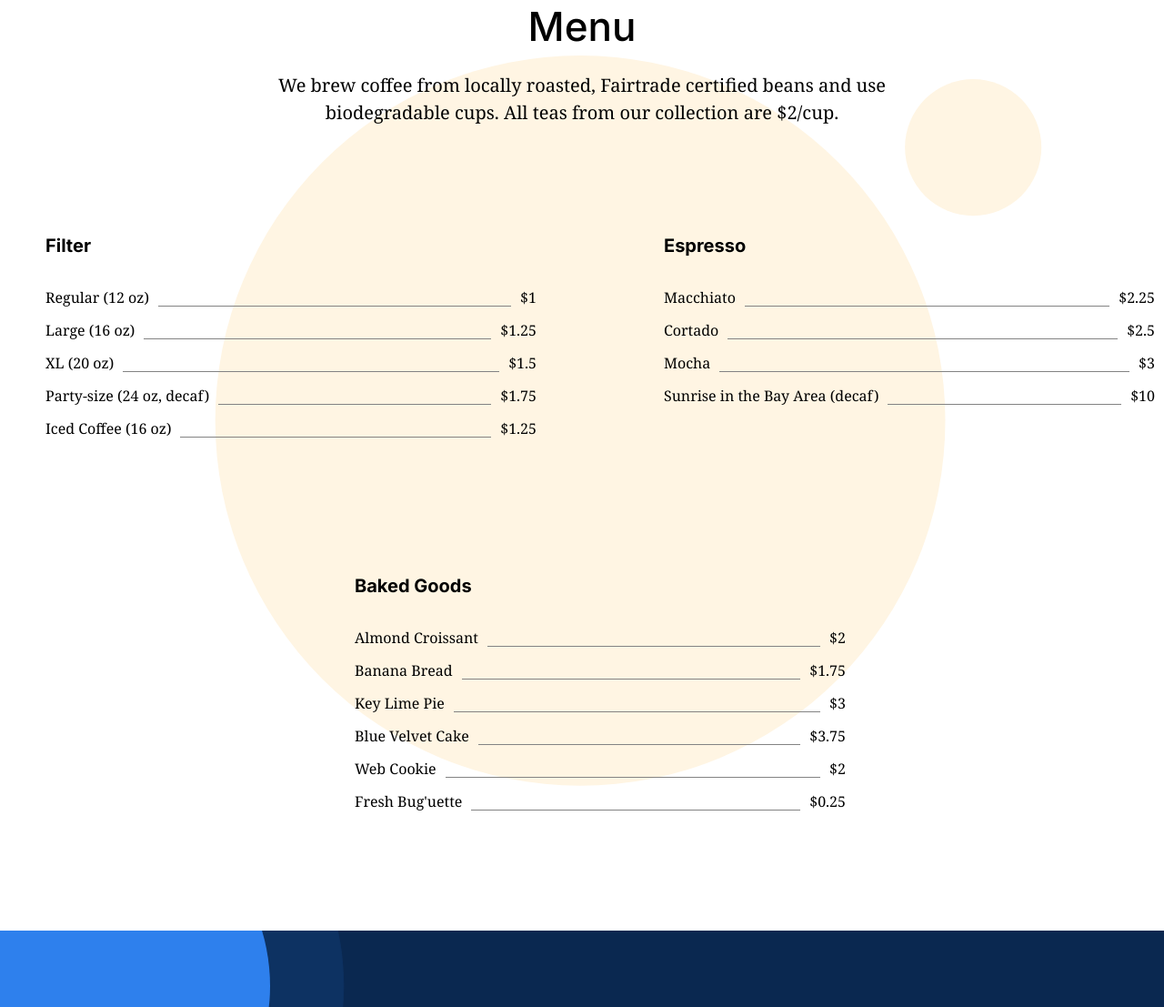
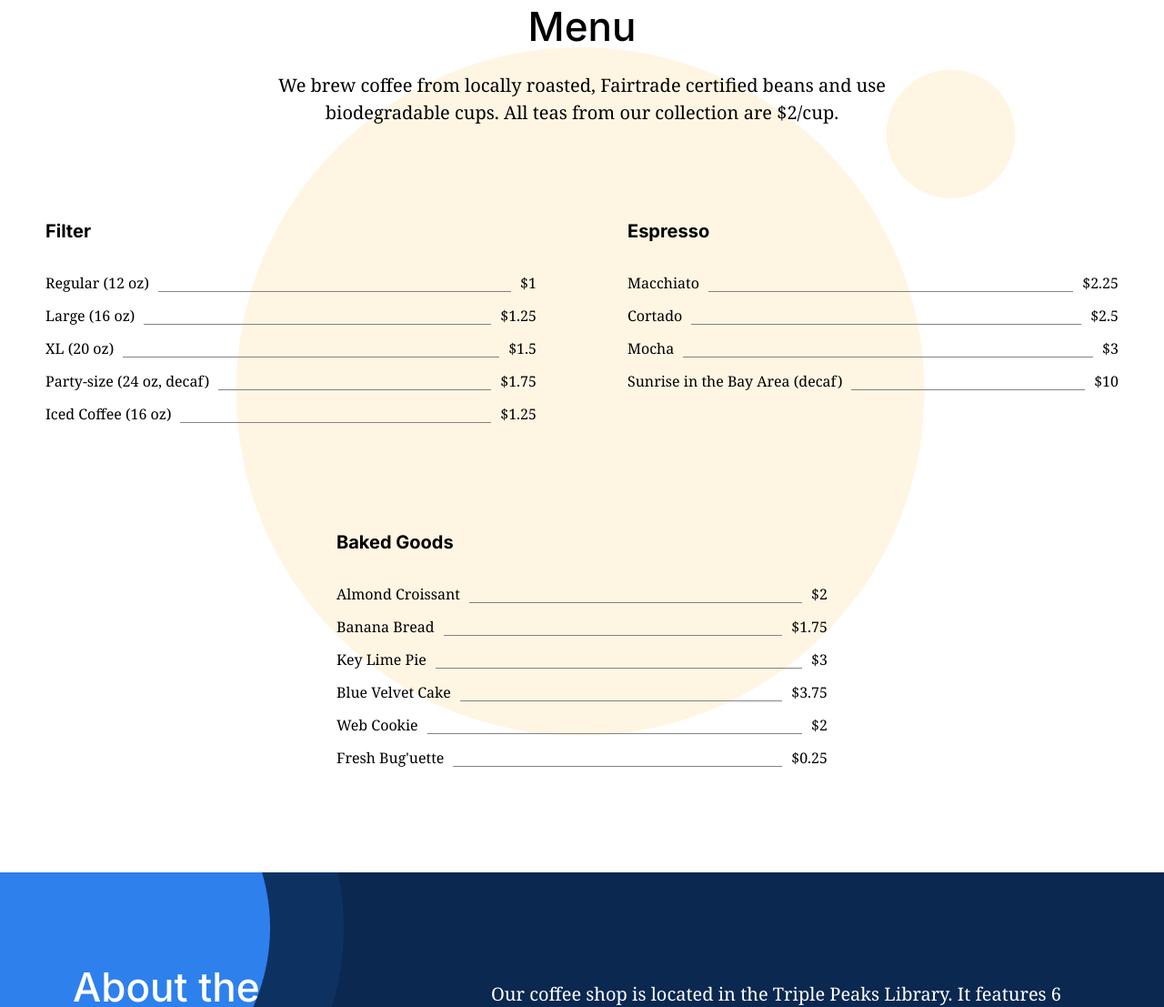
Before and after one commit to Dayana-Pugachov/se_project_coffeeshop, a plain HTML site: page index.html in a window 1280 px wide. Shown: the part 2711-3818 px from the top of the page at 91% size. Drawn offline with Linux system fonts and the light colour scheme.

Commit message:
finish project 2 with corrections

```diff
--- a/blocks/card.css
+++ b/blocks/card.css
@@ -8,6 +8,11 @@
   font-weight: bold;
   font-size: 20px;
   line-height: 30px;
+}
+
+.card__list {
+  margin: 0;
+  padding: 0;
 }
 
 .card__list-item {
--- a/index.html
+++ b/index.html
@@ -166,8 +166,9 @@
             use biodegradable cups. All teas from our collection are $2/cup.
           </p>
           <div class="menu__cards">
-            <ul class="card">
+            <div class="card">
               <h2 class="card__title">Filter</h2>
+              <ul class="card__list">
                 <li class="card__list-item">
                   Regular (12 oz)
                   <span class="card__list-divider"></span>
@@ -194,8 +195,10 @@
                   $1.25
                 </li>
               </ul>
-            <ul class="card">
+            </div>
+            <div class="card">
               <h2 class="card__title">Espresso</h2>
+              <ul class="card__list">
                 <li class="card__list-item">
                   Macchiato
                   <span class="card__list-divider"></span>
@@ -217,8 +220,10 @@
                   $10
                 </li>
               </ul>
-            <ul class="card">
+            </div>
+            <div class="card">
               <h2 class="card__title">Baked Goods</h2>
+              <ul class="card__list">
                 <li class="card__list-item">
                   Almond Croissant
                   <span class="card__list-divider"></span>
@@ -250,6 +255,7 @@
                   $0.25
                 </li>
               </ul>
+            </div>
           </div>
         </section>
         <section class="about" id="contacts">
```
Lines whose indentation alone changed are shown as unchanged.
